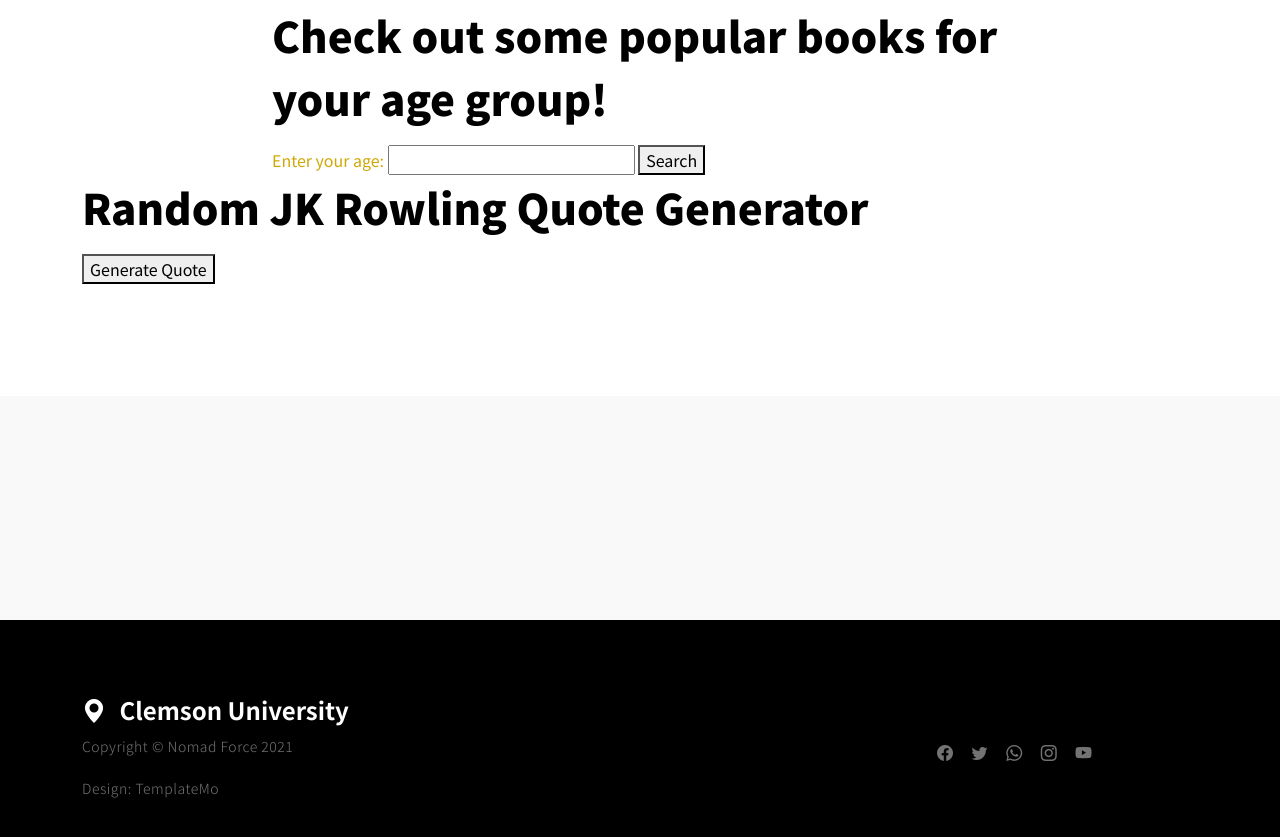
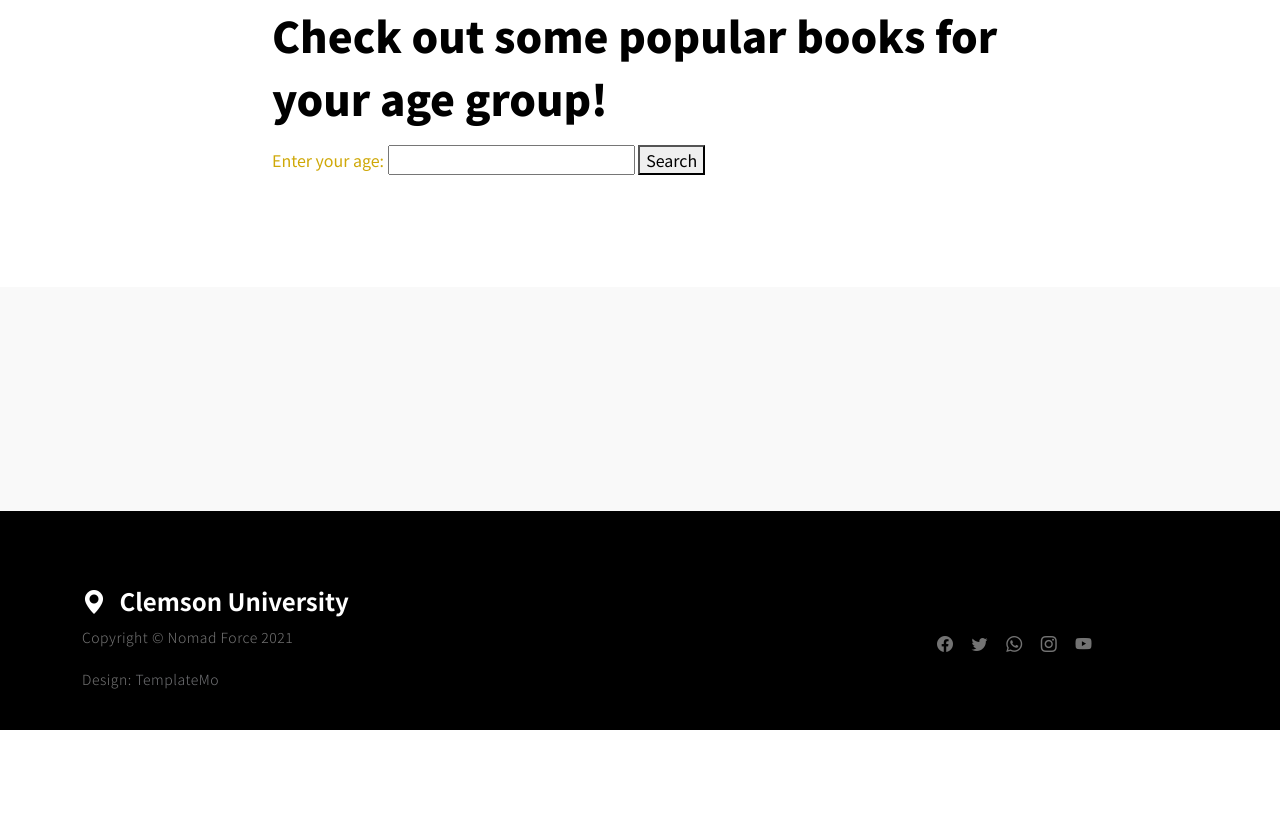
Before and after one commit to nayhah/SimpleReads, a plain HTML site: page SimpleReadDemo/WorkingWebDemo.html in a window 1280 px wide. Shown: the part 1600-2437 px from the top of the page. After the commit the page ends 2330 px from the top, so only its background shows below. Drawn offline with Linux system fonts and the light colour scheme; no server answers.

Commit message:
Fix the quote generator

```diff
--- a/SimpleReadDemo/WorkingWebDemo.html
+++ b/SimpleReadDemo/WorkingWebDemo.html
@@ -102,6 +102,9 @@
                 <input type="button" value="Search" id ="searchButton">
               </form>
             <ul id="searchResults"></ul>
+            <div class="col-md-8">
+                <div id="quote-container"></div>
+              </div>
 
             <section class="news-detail section-padding">
                 <div class="container">
@@ -138,11 +141,6 @@
                               </div>
                             </div>
                           </div>-->
-                          <div class="col-md-12">
-                            <h2 class="mb-3" data-aos="fade-up">Random JK Rowling Quote Generator</h2>
-                            <button id="quote-button">Generate Quote</button>
-                            <div id="quote-container"></div>
-                          </div>
 
                     </div>
                 </div>
```
